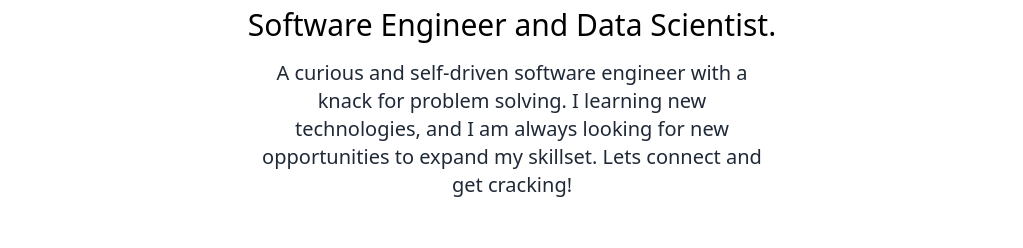
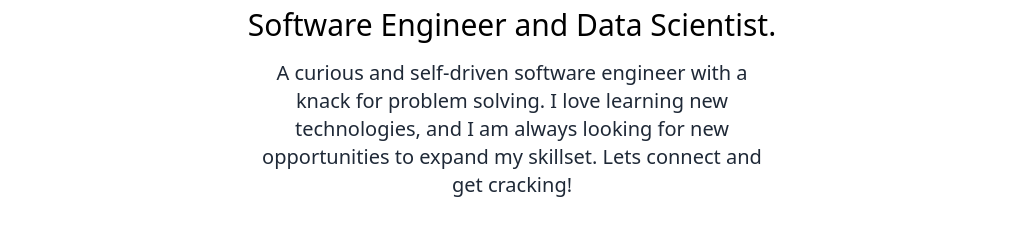
Before and after one commit to Jepleting/webdev, a Next.js app in the folder my-portofolio/: page / in a window 1280 px wide. Shown: the part 217-465 px from the top of the page, without its empty margins (128-1151 px from the left). Built offline with nearby package versions, Linux system fonts and the light colour scheme.

Commit message:
Fixed spelling issue

```diff
--- a/my-portofolio/pages/index.js
+++ b/my-portofolio/pages/index.js
@@ -35,7 +35,7 @@ export default function Home() {
           <h2 className="text-5xl py-2 text-teal-600 font-medium md:text-6xl">Jepleting Linah</h2>
           <h3 className="text-2xl py-2 md:text-3xl">Software Engineer and Data Scientist.</h3>
           <p className="text-md py-2 leading-8 text-gray-800 md:text-xl max-w-lg mx-auto ">A curious and self-driven software engineer with a knack for problem solving.
-            I learning new technologies, and I am always looking for new opportunities to expand my skillset.
+            I love learning new technologies, and I am always looking for new opportunities to expand my skillset.
             Lets connect and get cracking!
           </p>
         </div>
```
